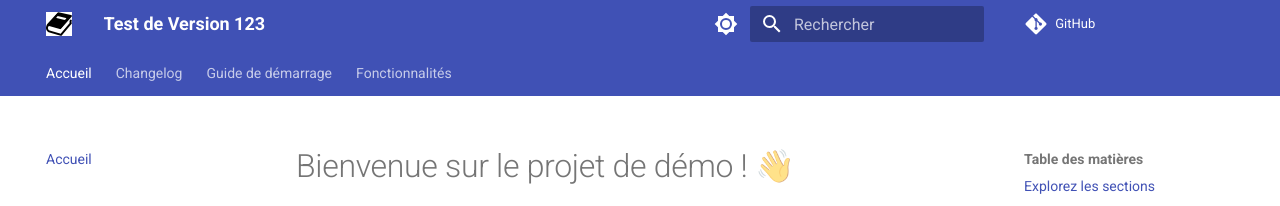
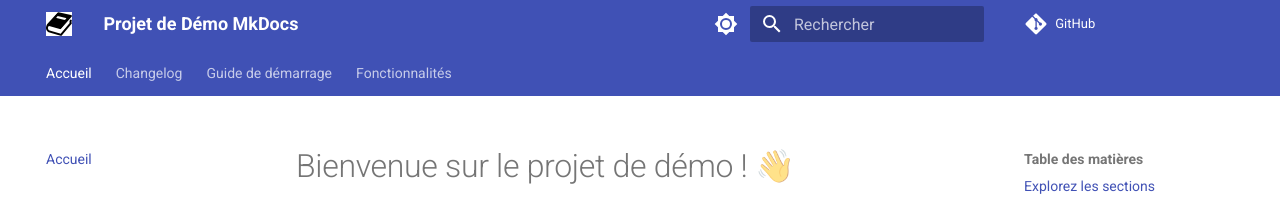
Before and after one commit to Elishaya13/mon-projet-demo-mkdocss, an MkDocs documentation site: the page built from docs/index.md, in a window 1280 px wide. Shown: the top 206 px of the page. Built offline with MkDocs 1.6.1 and Material for MkDocs 9.7.7, drawn with Linux system fonts in a browser that asks for light colours; comment, search, counter and statistics services are not loaded.

Commit message:
Update mkdocs.yml

```diff
--- a/mkdocs.yml
+++ b/mkdocs.yml
@@ -1,69 +1,57 @@
-# Informations générales du site
-site_name: Test de Version 123
-extra:
-  version: 1.0.0
+site_name: Projet de Démo MkDocs
 site_author: Angie Pons
 site_description: Une démonstration de la puissance de MkDocs avec le thème Material.
+repo_url: https://github.com/elishaya13/mon-projet-demo-mkdocs
 
 extra:
   version: 1.0.0
 
-# Lien vers le dépôt
-repo_url: https://github.com/elishaya13/mon-projet-demo-mkdocs
-
-# --- Thème et fonctionnalités ---
 theme:
   name: material
   language: fr
   logo: assets/logo_mkdocs.png
+  features:
+    - content.code.annotate
+    - content.code.copy
+    - navigation.sections
+    - navigation.tabs
+    - navigation.top
+    - search.suggest
   palette:
-    # Mode clair
     - media: "(prefers-color-scheme: light)"
       scheme: default
       toggle:
         icon: material/brightness-7
         name: Passer au mode sombre
-    # Mode sombre
     - media: "(prefers-color-scheme: dark)"
       scheme: slate
       toggle:
         icon: material/brightness-4
         name: Passer au mode clair
-  features:
-    - navigation.tabs
-    - navigation.sections
-    - navigation.top
-    - search.suggest
-    - content.code.copy
-    - content.code.annotate
 
-# --- Extensions Markdown ---
 markdown_extensions:
   - admonition
+  - attr_list
+  - md_in_html
+  - tables
+  - toc:
+      permalink: true
   - pymdownx.details
-  - pymdownx.tabbed:
-      alternate_style: true
   - pymdownx.emoji:
       emoji_index: !!python/name:material.extensions.emoji.twemoji
       emoji_generator: !!python/name:material.extensions.emoji.to_svg
   - pymdownx.smartsymbols
-  - toc:
-      permalink: true
-  - attr_list
-  - md_in_html
-  - tables
-  # Configuration spéciale pour Mermaid avec Material
   - pymdownx.superfences:
       custom_fences:
         - name: mermaid
           class: mermaid
           format: !!python/name:pymdownx.superfences.fence_code_format
+  - pymdownx.tabbed:
+      alternate_style: true
 
-# --- Plugins ---
 plugins:
   - search
 
-# --- Structure de la navigation ---
 nav:
   - 'Accueil': index.md
   - 'Changelog': CHANGELOG.md
```
